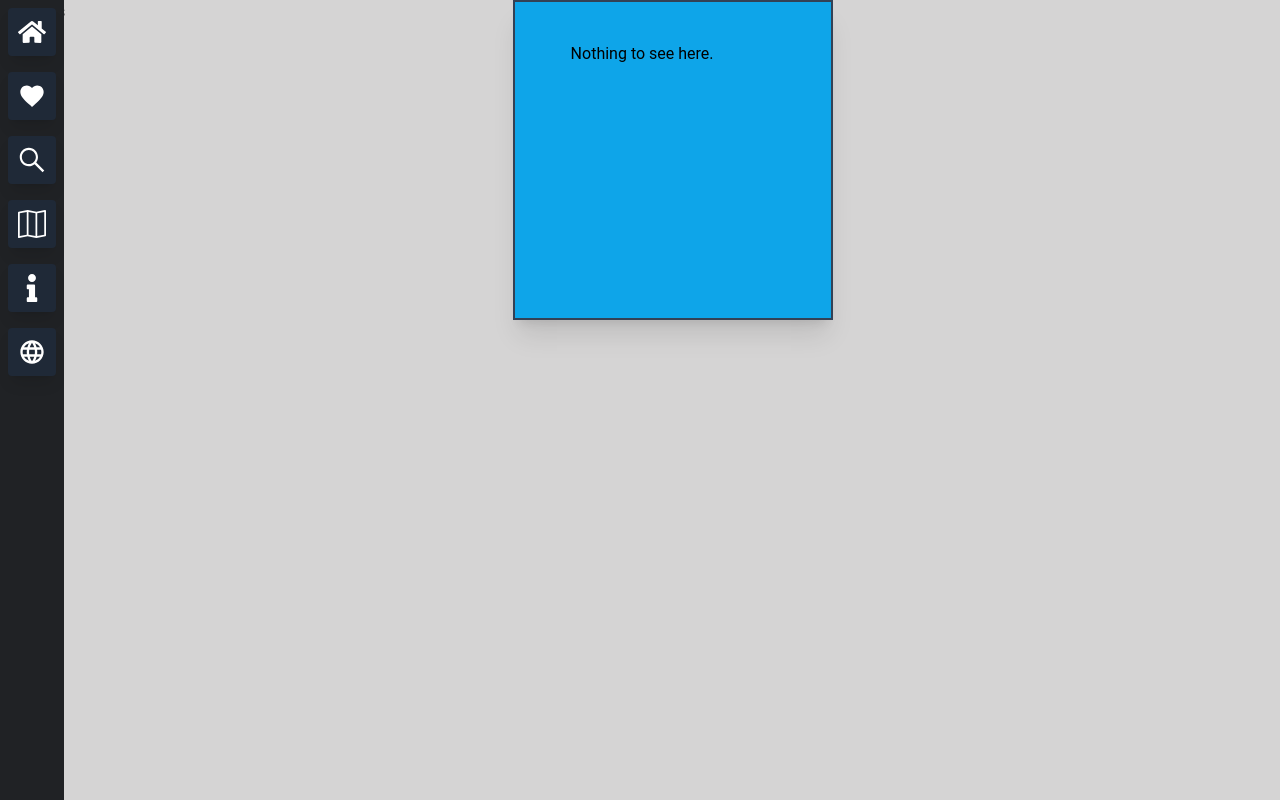
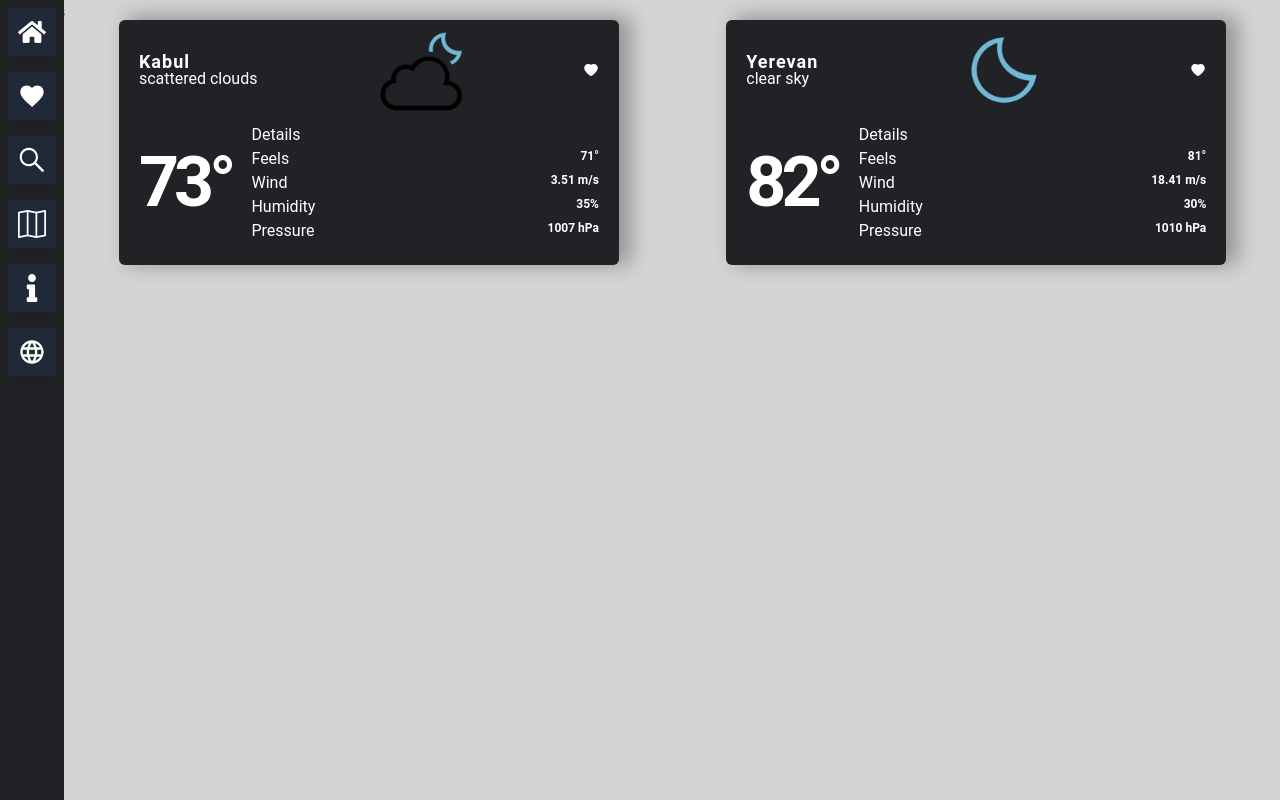
Before and after one commit to professorjrod/Weather-App, a React (Create React App) app: page /favorites in a window 1280 px wide. Built offline with nearby package versions, Linux system fonts and the light colour scheme; data requests are answered from the project's data file.

Commit message:
favorites bad

```diff
--- a/db.json
+++ b/db.json
@@ -0,0 +1,94 @@
+{
+  "favorites": [
+    {
+      "city": "Kabul, AF",
+      "coord": {
+        "lon": 69.1658,
+        "lat": 34.5328
+      },
+      "weather": [
+        {
+          "id": 802,
+          "main": "Clouds",
+          "description": "scattered clouds",
+          "icon": "03n"
+        }
+      ],
+      "base": "stations",
+      "main": {
+        "temp": 72.55,
+        "feels_like": 71.15,
+        "temp_min": 72.55,
+        "temp_max": 72.55,
+        "pressure": 1007,
+        "humidity": 35,
+        "sea_level": 1007,
+        "grnd_level": 822
+      },
+      "visibility": 10000,
+      "wind": {
+        "speed": 3.51,
+        "deg": 341,
+        "gust": 3.74
+      },
+      "clouds": {
+        "all": 34
+      },
+      "dt": 1659559603,
+      "sys": {
+        "country": "AF",
+        "sunrise": 1659573335,
+        "sunset": 1659622997
+      },
+      "timezone": 16200,
+      "id": 1138958,
+      "name": "Kabul",
+      "cod": 200
+    },
+    {
+      "city": "Yerevan, AM",
+      "coord": {
+        "lon": 44.5144,
+        "lat": 40.1814
+      },
+      "weather": [
+        {
+          "id": 800,
+          "main": "Clear",
+          "description": "clear sky",
+          "icon": "01n"
+        }
+      ],
+      "base": "stations",
+      "main": {
+        "temp": 82.49,
+        "feels_like": 80.83,
+        "temp_min": 82.49,
+        "temp_max": 82.49,
+        "pressure": 1010,
+        "humidity": 30
+      },
+      "visibility": 10000,
+      "wind": {
+        "speed": 18.41,
+        "deg": 20,
+        "gust": 32.21
+      },
+      "clouds": {
+        "all": 4
+      },
+      "dt": 1659559726,
+      "sys": {
+        "type": 1,
+        "id": 8851,
+        "country": "AM",
+        "sunrise": 1659578541,
+        "sunset": 1659629623
+      },
+      "timezone": 14400,
+      "id": 616052,
+      "name": "Yerevan",
+      "cod": 200
+    }
+  ]
+}
--- a/package.json
+++ b/package.json
@@ -19,6 +19,7 @@
   "scripts": {
     "start": "react-scripts start",
     "build": "react-scripts build",
+    "server" : "json-server --watch db.json --port 3001",
     "test": "react-scripts test",
     "eject": "react-scripts eject"
   },
--- a/src/components/Favorites.js
+++ b/src/components/Favorites.js
@@ -1,16 +1,21 @@
 import React from 'react'
+import {getDataFromFavorites} from './endpoints'
+import Weathercard from './Weathercard'
+function Favorites()
+{
+    const [data, setData] = React.useState([])
 
-function Favorites(props)
-{
+    React.useEffect(() => {
+        getDataFromFavorites().then(data => setData(data))
+    }, [])
+
+    console.log(data)
     return(
-        <div className="flex justify-center m-auto">
+        <div className="flex flex-initial flex-wrap m-auto">
             <h1>Favorites</h1>
-            <div className="card">
-                <ul>
-                    <li>Nothing to see here.</li>
-                </ul>
-            </div>
+                {data.map(cityData => <Weathercard key={cityData.id} data={cityData}/>)}
         </div>
+
     )
 }
 export default Favorites;
--- a/src/components/Forecastcard.js
+++ b/src/components/Forecastcard.js
@@ -7,7 +7,8 @@ export default function Forecastcard({day, data}){
         const date = new Date(data[i].dt_txt)
         timestamps.push(date.toLocaleString().split(' '))
     }
-    console.log(data)
+
+
     return(
         <div className="forecast w-42">
         <div className="top">
--- a/src/components/SearchWeatherCard.js
+++ b/src/components/SearchWeatherCard.js
@@ -1,11 +1,14 @@
 import "../weathercard.css"
 import Forecastlist from "./Forecastlist"
-
+import { AiFillHeart } from "react-icons/ai";
+import { postDataToFavorites } from './endpoints';
 const CurrentWeather = ({data, forecast}) => {
     const {city} = data
     const {temp, feels_like, humidity, pressure} = data.main
     const {description, icon} = data.weather[0]
     const {speed} = data.wind
+
+    const handleClick = () => postDataToFavorites(data)
 
     return (
         <>
@@ -16,6 +19,7 @@ const CurrentWeather = ({data, forecast}) => {
                     <p className="description">{description}</p>
                 </div>
                 <img alt="weather" className="weather-icon" src={`weather-icons/${icon}.png`} />
+                <AiFillHeart className="hover:text-red-600" onClick={handleClick}/>
             </div>
 
             <div className="bottom">
--- a/src/components/Weathercard.js
+++ b/src/components/Weathercard.js
@@ -1,27 +1,23 @@
 import React from 'react';
-
+import { AiFillHeart } from "react-icons/ai";
+import { postDataToFavorites } from './endpoints';
 function Weathercard({data}){
     const {temp, feels_like, humidity,pressure} = data.main
     const {icon, description} = data.weather[0]
-    const {lat, lon} = data['coord']
     const {speed} = data['wind']
-    const {country} = data['sys']
     const city = data.name
-    const weatherImages = {
-        sunnyImage: "https://pics.freeartbackgrounds.com/Sky_with_Sun_Background-1481.jpg",
-        cloudyImage:  "https://wallpaperaccess.com/full/1244071.jpg",
-        rainyImage: "http://wallpaperset.com/w/full/9/8/d/18507.jpg"
-    }
 
+    const handleClick = () => postDataToFavorites(data)
 
     return(
-        <div className="forecast">
+        <div className="weather">
         <div className="top">
             <div>
                 <p className="city">{city}</p>
                 <p className="description">{description}</p>
             </div>
             <img alt="weather" className="weather-icon" src={`weather-icons/${icon}.png`} />
+            <AiFillHeart className="hover:text-red-600" onClick={handleClick}/>
         </div>
 
         <div className="bottom">
--- a/src/components/Weatherpage.js
+++ b/src/components/Weatherpage.js
@@ -25,7 +25,7 @@ function Weatherpage(){
     return(
         <>
         <div className="flex relative content-center ml-16 h-fit">
-            <div className="space-y-24 m-auto">
+            <div className="m-auto">
                 <Weathersettings setCoordinates={setCoordinates}/> {
                 Object.keys(weather)[0] ?
                 <Weathercard data={weather}/>
--- a/src/components/endpoints.js
+++ b/src/components/endpoints.js
@@ -1,7 +1,7 @@
 import config from './config';
 
 const W_API_BASE_URL = 'http://api.openweathermap.org';
-
+const DB_API_BASE_URL = 'http://localhost:3001';
 function getWeatherByCoordinates(coordinates, lang="en",units="metric"){
     return(
     fetch(`${W_API_BASE_URL}/data/2.5/weather?lat=${coordinates[0]}&lon=${coordinates[1]}&units=${units}&lang=${lang}&appid=${config.API_KEY}`)
@@ -18,6 +18,28 @@ function getCoordinatesByZipcode  (zipCode)  {
     .then(response => response.json())
     )
 }
+function getDataFromFavorites()
+{
+    return(
+    fetch(`${DB_API_BASE_URL}/favorites`)
+    .then(response => response.json()))
+}
+function postDataToFavorites(data)
+{
+    console.log(data)
+    fetch(`${DB_API_BASE_URL}/favorites`, {
+        method: 'POST',
+        headers: {
+            'Content-Type': 'Application/Json'
+        },
+        body: JSON.stringify(data)
+    })
+}
+
+
+
+
+
 
 //for the search component
 export const geoApiOptions = {
@@ -54,4 +76,4 @@ export const WEATHER_API_URL = "https://api.openweathermap.org/data/2.5"
 
 export const WEATHER_API_KEY = "290238ed16255a63322018b3f03c43ef"
 
-export {getWeatherByCoordinates, getCoordinatesByZipcode, getForecastByCoordinates}
+export {getDataFromFavorites, getWeatherByCoordinates, getCoordinatesByZipcode, getForecastByCoordinates, postDataToFavorites}
--- a/src/index.css
+++ b/src/index.css
@@ -41,9 +41,6 @@
 @media (min-width: 600px) {
   .forecastList { grid-template-columns: repeat(2, 15%); }
 }
-@media (min-width: 900px) {
-  .forecastList { grid-template-columns: repeat(3, 15%); }
-}
 @media (min-width: 1100px) {
   .forecastList { grid-template-columns: repeat(4, 15%); }
 }
```
Also changed, not shown: src/components/Forecastlist.js (line endings or trailing spaces).
